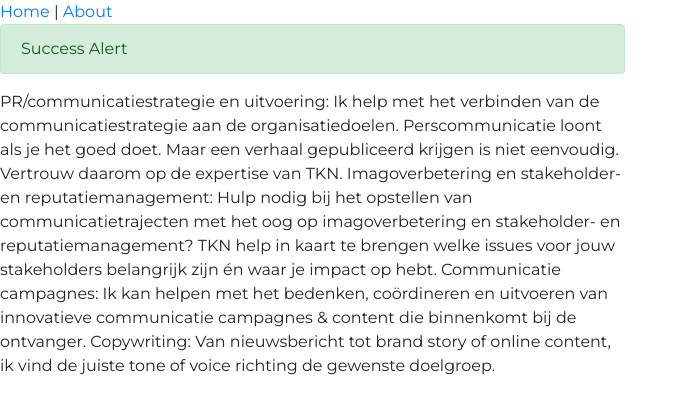
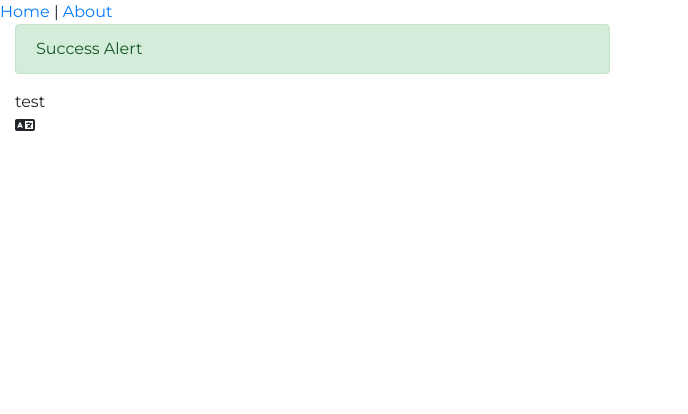
Before and after one commit to EmanueleDB/charts, a Vue app: page / in a window 1280 px wide. Shown: the top 414 px of the page, without its empty margins (0-688 px from the left). Built offline with nearby package versions, Linux system fonts and the light colour scheme.

Commit message:
Icons added

```diff
--- a/package.json
+++ b/package.json
@@ -8,6 +8,10 @@
     "lint": "vue-cli-service lint"
   },
   "dependencies": {
+    "@fortawesome/free-brands-svg-icons": "^6.2.0",
+    "@fortawesome/free-regular-svg-icons": "^6.2.0",
+    "@fortawesome/free-solid-svg-icons": "^6.2.0",
+    "@fortawesome/vue-fontawesome": "^2.0.8",
     "axios": "^0.27.2",
     "bootstrap": "^4.6.0",
     "bootstrap-vue": "^2.22.0",
--- a/src/components/testComponent/TestComponent.vue
+++ b/src/components/testComponent/TestComponent.vue
@@ -1,12 +1,11 @@
 <template>
   <div class="row">
     <div class="col-6">
-      <b-alert variant="success" show>Success Alert</b-alert>
-      <p>PR/communicatiestrategie en uitvoering: Ik help met het verbinden van de communicatiestrategie aan de organisatiedoelen. Perscommunicatie loont als je het goed doet. Maar een verhaal gepubliceerd krijgen is niet eenvoudig. Vertrouw daarom op de expertise van TKN.
-        Imagoverbetering en stakeholder- en reputatiemanagement: Hulp nodig bij het opstellen van communicatietrajecten met het oog op imagoverbetering en stakeholder- en reputatiemanagement? TKN help in kaart te brengen welke issues voor jouw stakeholders belangrijk zijn én waar je impact op hebt.
-        Communicatie campagnes: Ik kan helpen met het bedenken, coördineren en uitvoeren van innovatieve communicatie campagnes & content die binnenkomt bij de ontvanger.
-        Copywriting: Van nieuwsbericht tot brand story of online content, ik vind de juiste tone of voice richting de gewenste doelgroep.
-      </p>
+      <div class="container">
+        <b-alert variant="success" show>Success Alert</b-alert>
+        <p>test</p>
+        <FontAwesomeIcon icon="fa-solid fa-language" />
+      </div>
     </div>
   </div>
 </template>
--- a/src/main.ts
+++ b/src/main.ts
@@ -3,10 +3,21 @@ import App from "./App.vue"
 import router from "./router"
 import store from "./store"
 import BootstrapVue from "bootstrap-vue"
+import { library } from "@fortawesome/fontawesome-svg-core"
+import { FontAwesomeIcon } from "@fortawesome/vue-fontawesome"
+import {
+  faLanguage,
+  faClapperboard,
+  faStarHalfStroke,
+  faNetworkWired,
+} from "@fortawesome/free-solid-svg-icons"
 import "bootstrap-vue/dist/bootstrap-vue.css"
 import "bootstrap/dist/css/bootstrap.css"
 
+library.add(faLanguage, faClapperboard, faStarHalfStroke, faNetworkWired)
+
 Vue.use(BootstrapVue)
+Vue.component("FontAwesomeIcon", FontAwesomeIcon)
 Vue.config.productionTip = false
 
 new Vue({
```
Also changed, not shown: 1 other file (tests, documents, lock files or other folders).
